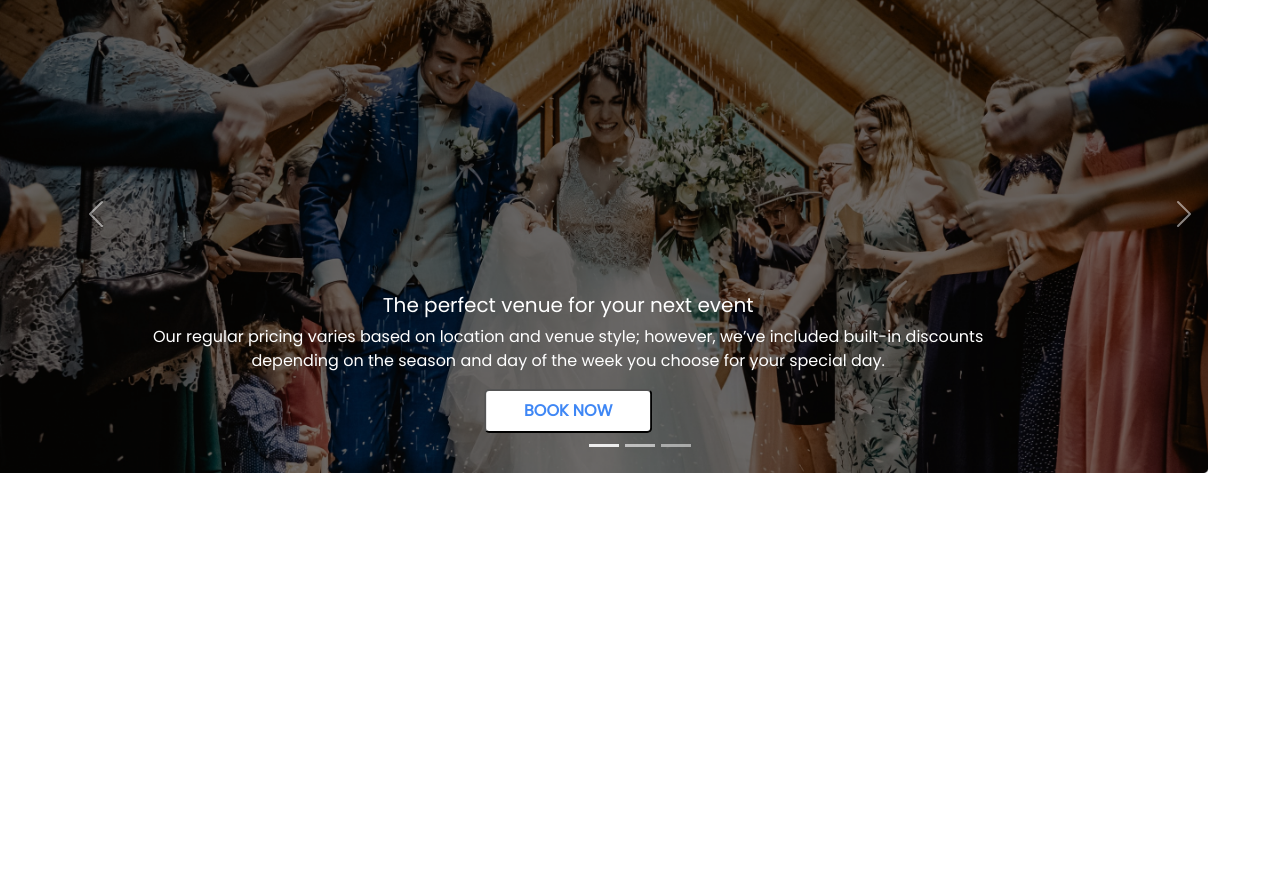
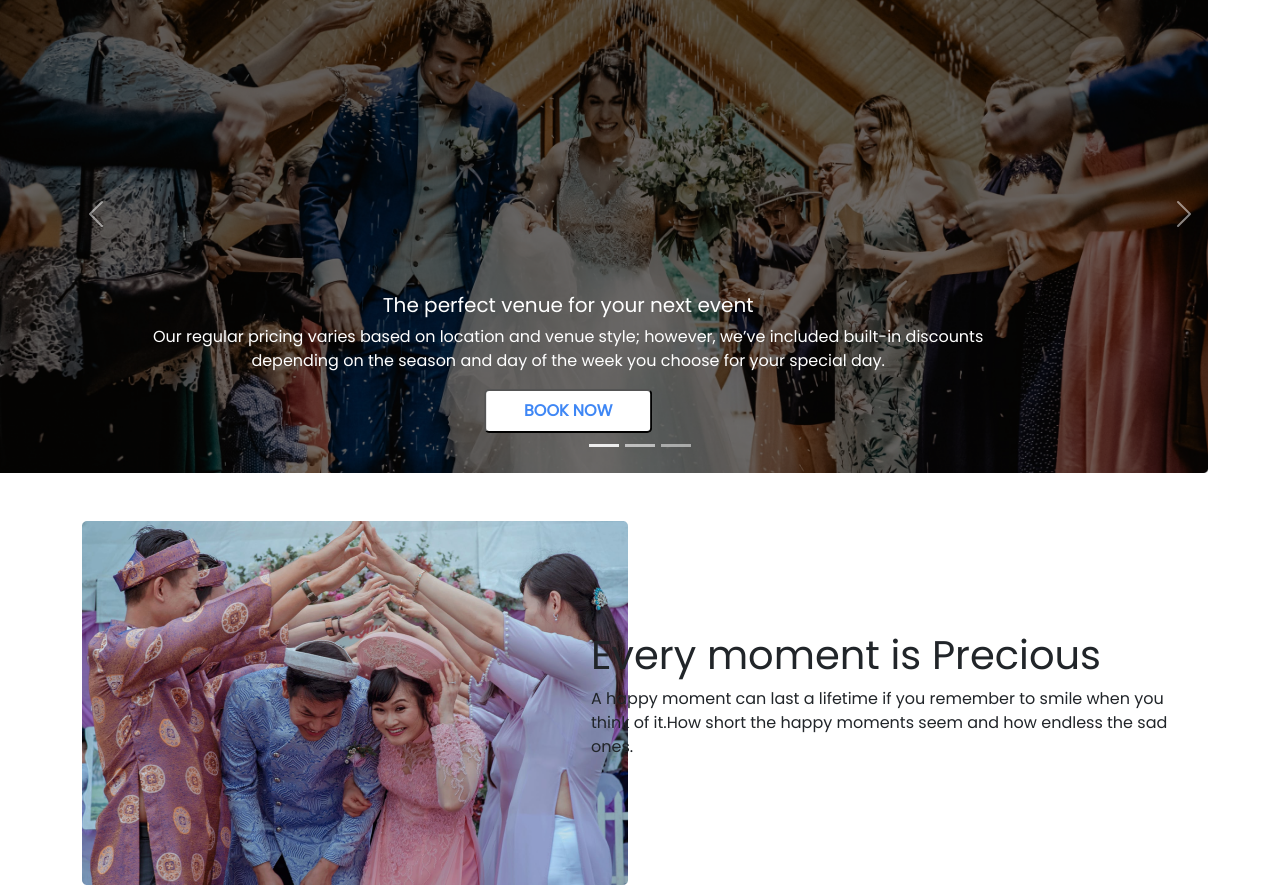
Before and after one commit to mdabbasali185/Sundorban-convention-center, a plain HTML site: page index.html in a window 1280 px wide. Shown: the part 102-987 px from the top of the page. Before the commit the page ends 800 px from the top, so only its background shows below. Drawn offline with nearby package versions, Linux system fonts and the light colour scheme.

Commit message:
2nd part

```diff
--- a/index.html
+++ b/index.html
@@ -1,5 +1,6 @@
 <!DOCTYPE html>
 <html lang="en">
+
 <head>
     <meta charset="UTF-8">
     <meta http-equiv="X-UA-Compatible" content="IE=edge">
@@ -8,11 +9,13 @@
         Sundorban-convention-center
     </title>
     <!-- bootstrap-css  -->
-    <link href="https://cdn.jsdelivr.net/npm/bootstrap@5.1.3/dist/css/bootstrap.min.css" rel="stylesheet" integrity="sha384-1BmE4kWBq78iYhFldvKuhfTAU6auU8tT94WrHftjDbrCEXSU1oBoqyl2QvZ6jIW3" crossorigin="anonymous">
+    <link href="https://cdn.jsdelivr.net/npm/bootstrap@5.1.3/dist/css/bootstrap.min.css" rel="stylesheet"
+        integrity="sha384-1BmE4kWBq78iYhFldvKuhfTAU6auU8tT94WrHftjDbrCEXSU1oBoqyl2QvZ6jIW3" crossorigin="anonymous">
 
     <!-- main css  -->
     <link rel="stylesheet" href="style.css">
 </head>
+
 <body>
     <header>
         <!-- navbar section  -->
@@ -50,9 +53,12 @@
     <section>
         <div id="carouselExampleIndicators" class="carousel slide" data-bs-ride="carousel">
             <div class="carousel-indicators">
-              <button type="button" data-bs-target="#carouselExampleIndicators" data-bs-slide-to="0" class="active" aria-current="true" aria-label="Slide 1"></button>
-              <button type="button" data-bs-target="#carouselExampleIndicators" data-bs-slide-to="1" aria-label="Slide 2"></button>
-              <button type="button" data-bs-target="#carouselExampleIndicators" data-bs-slide-to="2" aria-label="Slide 3"></button>
+                <button type="button" data-bs-target="#carouselExampleIndicators" data-bs-slide-to="0" class="active"
+                    aria-current="true" aria-label="Slide 1"></button>
+                <button type="button" data-bs-target="#carouselExampleIndicators" data-bs-slide-to="1"
+                    aria-label="Slide 2"></button>
+                <button type="button" data-bs-target="#carouselExampleIndicators" data-bs-slide-to="2"
+                    aria-label="Slide 3"></button>
             </div>
             <div class="carousel-inner">
                 <div class="carousel-item active">
@@ -60,7 +66,9 @@
                     <div class="carousel-caption d-none d-md-block">
                         <h5>The perfect venue for your
                             next event</h5>
-                    <p>Our regular pricing varies based on location and venue style; however, we’ve included built-in discounts depending on the season and day of the week you choose for your special day.
+                        <p>Our regular pricing varies based on location and venue style; however, we’ve included
+                            built-in discounts depending on the season and day of the week you choose for your special
+                            day.
                         </p>
                         <button class="custom-button">BOOK NOW</button>
                     </div>
@@ -80,18 +88,35 @@
                     </div>
                 </div>
             </div>
-            <button class="carousel-control-prev" type="button" data-bs-target="#carouselExampleIndicators" data-bs-slide="prev">
+            <button class="carousel-control-prev" type="button" data-bs-target="#carouselExampleIndicators"
+                data-bs-slide="prev">
                 <span class="carousel-control-prev-icon" aria-hidden="true"></span>
                 <span class="visually-hidden">Previous</span>
             </button>
-            <button class="carousel-control-next" type="button" data-bs-target="#carouselExampleIndicators" data-bs-slide="next">
+            <button class="carousel-control-next" type="button" data-bs-target="#carouselExampleIndicators"
+                data-bs-slide="next">
                 <span class="carousel-control-next-icon" aria-hidden="true"></span>
                 <span class="visually-hidden">Next</span>
             </button>
         </div>
     </section>
     <main>
+        <section class="container mt-5">
+            <div class="row align-items-center g-5">
+                <div class="col-lg-5">
+                    <img src="images/wedding.png" alt="wedding">
+                </div>
+                <div class="col-lg-7 p-5">
+                    <h1>Every moment is Precious </h1>
+                    <p>
+                        A happy moment can last a lifetime if you remember to smile when you think of it.How short the
+                        happy moments seem and how endless the sad ones.
+                    </p>
 
+                </div>
+            </div>
+
+        </section>
     </main>
     <footer>
 
@@ -100,6 +125,9 @@
 
 
 
-    <script src="https://cdn.jsdelivr.net/npm/bootstrap@5.1.3/dist/js/bootstrap.bundle.min.js" integrity="sha384-ka7Sk0Gln4gmtz2MlQnikT1wXgYsOg+OMhuP+IlRH9sENBO0LRn5q+8nbTov4+1p" crossorigin="anonymous"></script>
+    <script src="https://cdn.jsdelivr.net/npm/bootstrap@5.1.3/dist/js/bootstrap.bundle.min.js"
+        integrity="sha384-ka7Sk0Gln4gmtz2MlQnikT1wXgYsOg+OMhuP+IlRH9sENBO0LRn5q+8nbTov4+1p"
+        crossorigin="anonymous"></script>
 </body>
+
 </html>
```
Also changed, not shown: images/people.png (added), images/person 1.png (added), images/person 2.png (added), images/person 3.png (added), images/wedding.png (added). Lines whose indentation alone changed are shown as unchanged.
